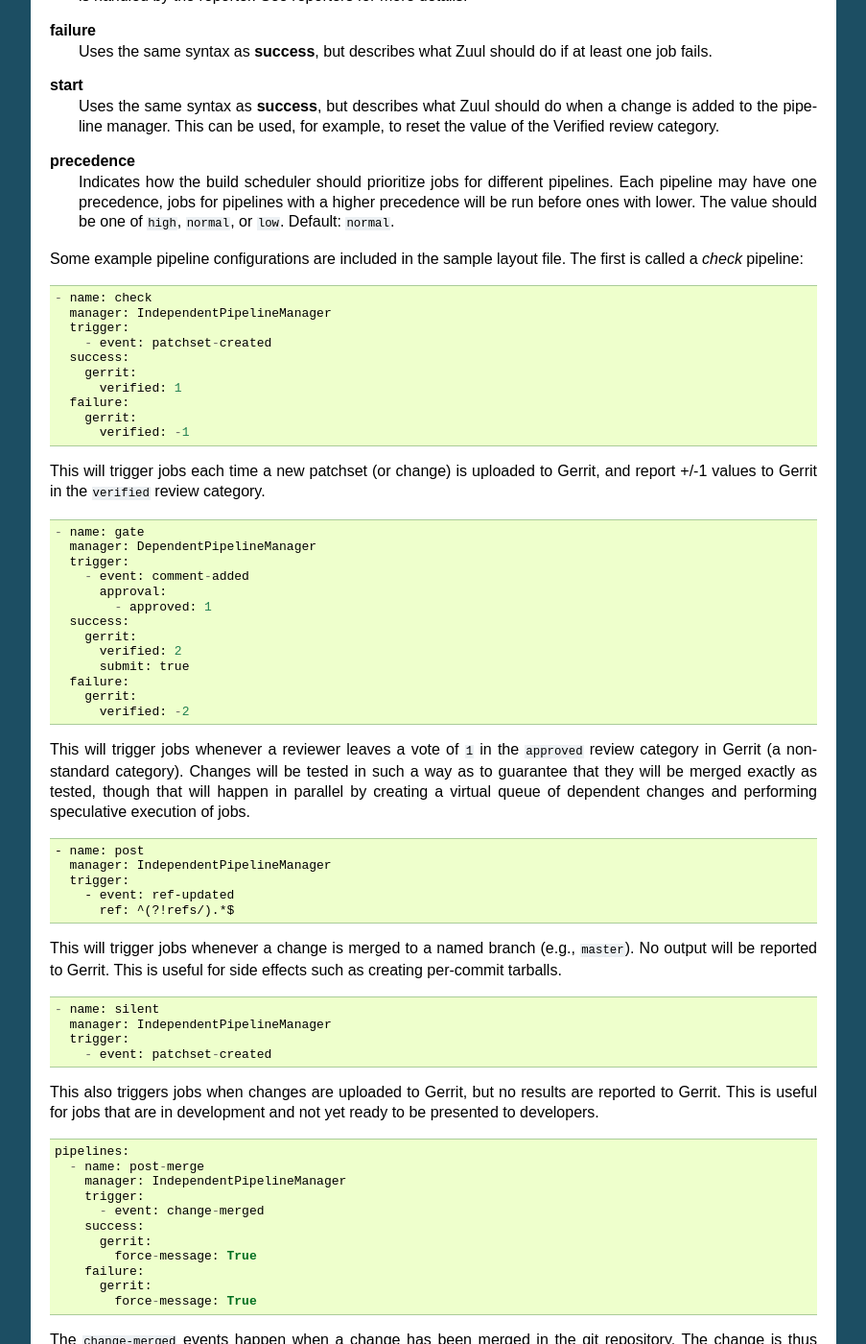
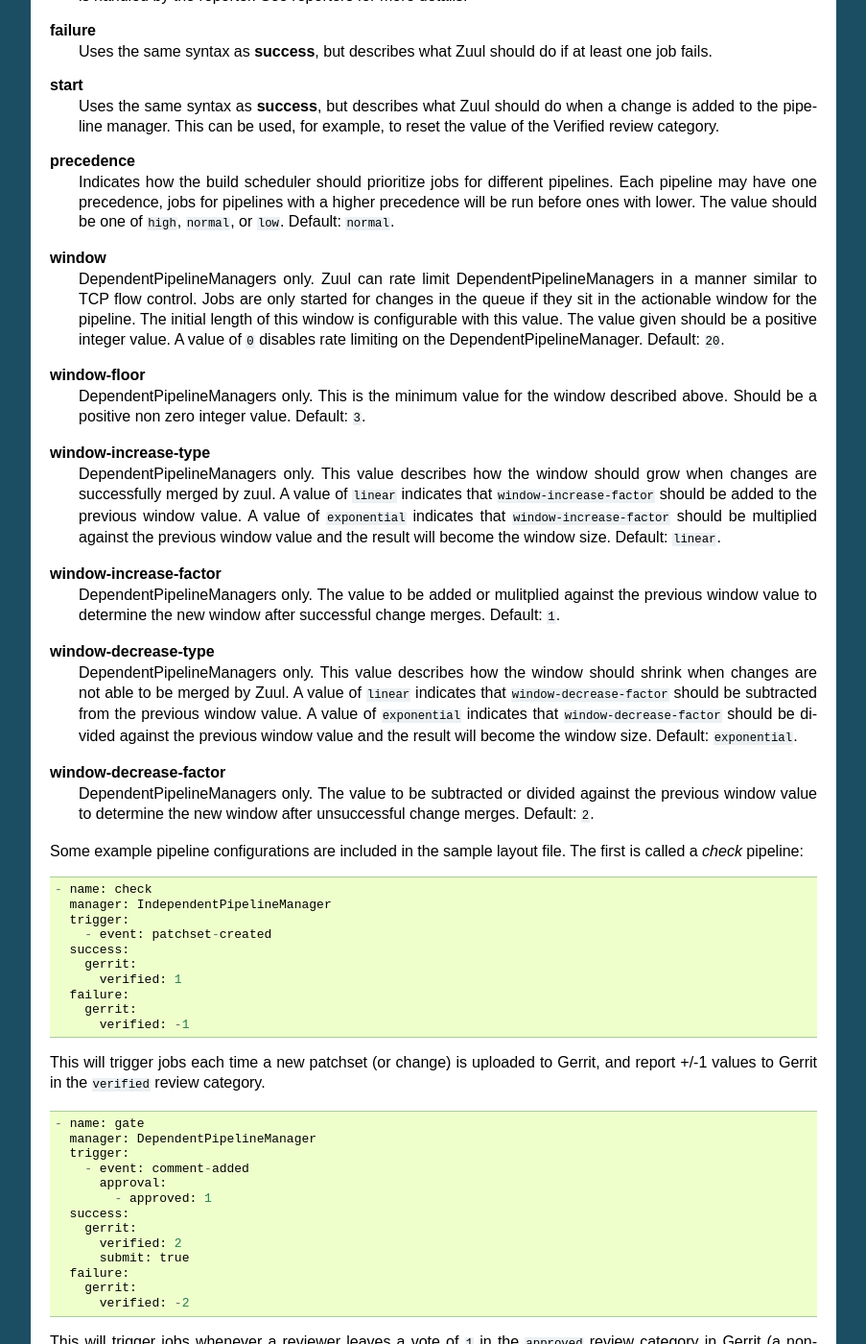
Before and after one commit to openstack-infra/zuul, a Sphinx documentation site: the page built from doc/source/zuul.rst, in a window 1280 px wide and 1400 px high, scrolled down 5506 px. Shown: the whole window at 96% size, without its empty margins (198-1101 px from the left). Built offline with Sphinx 7.4.7, drawn with Linux system fonts in a browser that asks for light colours.

Commit message:
Document zuul rate limiting configuration
Add layout.yaml documentation for the rate limit window configuration
that can be applied to DependentPipelineManagers.

Change-Id: I6ea0346fd9780f57f6b4e0becaa6b0beacd6ba1a

```diff
--- a/doc/source/zuul.rst
+++ b/doc/source/zuul.rst
@@ -386,6 +386,51 @@ explanation of each of the parameters::
   lower.  The value should be one of ``high``, ``normal``, or ``low``.
   Default: ``normal``.
 
+**window**
+  DependentPipelineManagers only. Zuul can rate limit
+  DependentPipelineManagers in a manner similar to TCP flow control.
+  Jobs are only started for changes in the queue if they sit in the
+  actionable window for the pipeline. The initial length of this window
+  is configurable with this value. The value given should be a positive
+  integer value. A value of ``0`` disables rate limiting on the
+  DependentPipelineManager.
+  Default: ``20``.
+
+**window-floor**
+  DependentPipelineManagers only. This is the minimum value for the
+  window described above. Should be a positive non zero integer value.
+  Default: ``3``.
+
+**window-increase-type**
+  DependentPipelineManagers only. This value describes how the window
+  should grow when changes are successfully merged by zuul. A value of
+  ``linear`` indicates that ``window-increase-factor`` should be added
+  to the previous window value. A value of ``exponential`` indicates
+  that ``window-increase-factor`` should be multiplied against the
+  previous window value and the result will become the window size.
+  Default: ``linear``.
+
+**window-increase-factor**
+  DependentPipelineManagers only. The value to be added or mulitplied
+  against the previous window value to determine the new window after
+  successful change merges.
+  Default: ``1``.
+
+**window-decrease-type**
+  DependentPipelineManagers only. This value describes how the window
+  should shrink when changes are not able to be merged by Zuul. A value
+  of ``linear`` indicates that ``window-decrease-factor`` should be
+  subtracted from the previous window value. A value of ``exponential``
+  indicates that ``window-decrease-factor`` should be divided against
+  the previous window value and the result will become the window size.
+  Default: ``exponential``.
+
+**window-decrease-factor**
+  DependentPipelineManagers only. The value to be subtracted or divided
+  against the previous window value to determine the new window after
+  unsuccessful change merges.
+  Default: ``2``.
+
 Some example pipeline configurations are included in the sample layout
 file.  The first is called a *check* pipeline::
 
```
